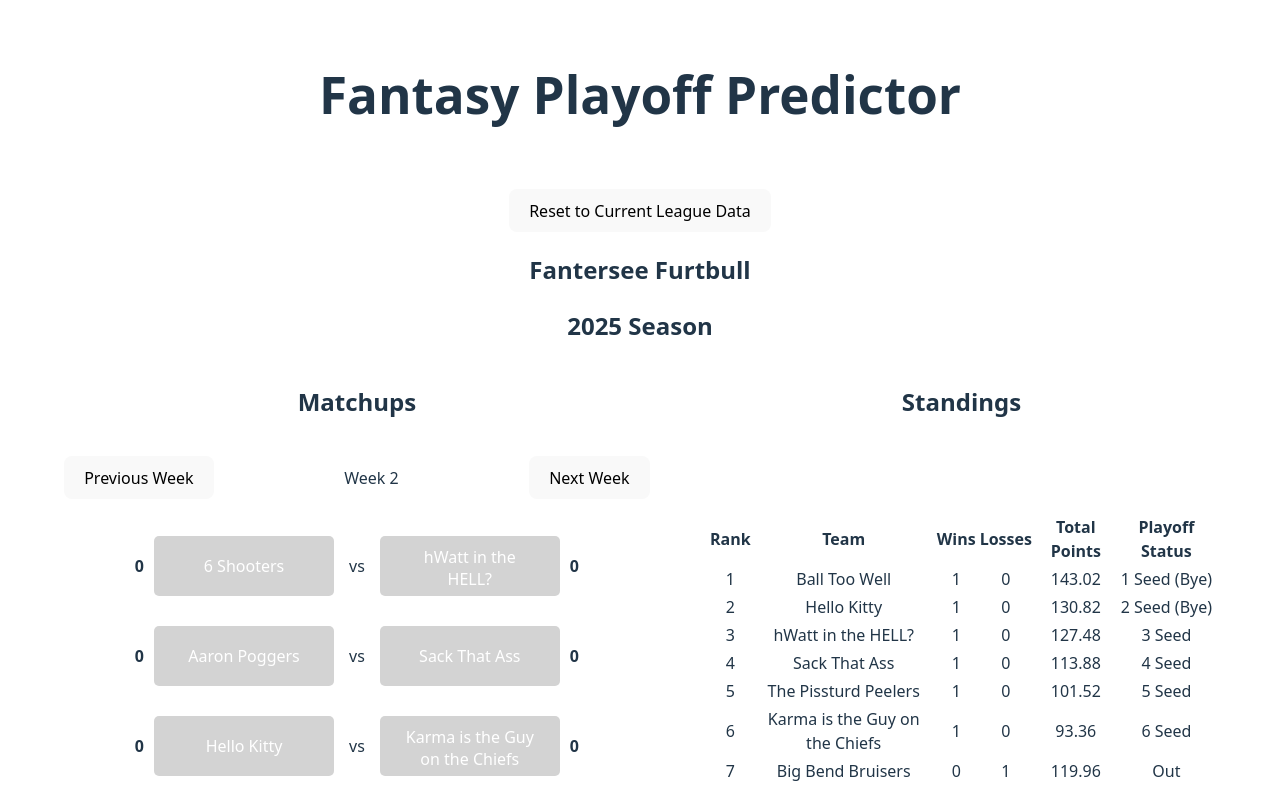
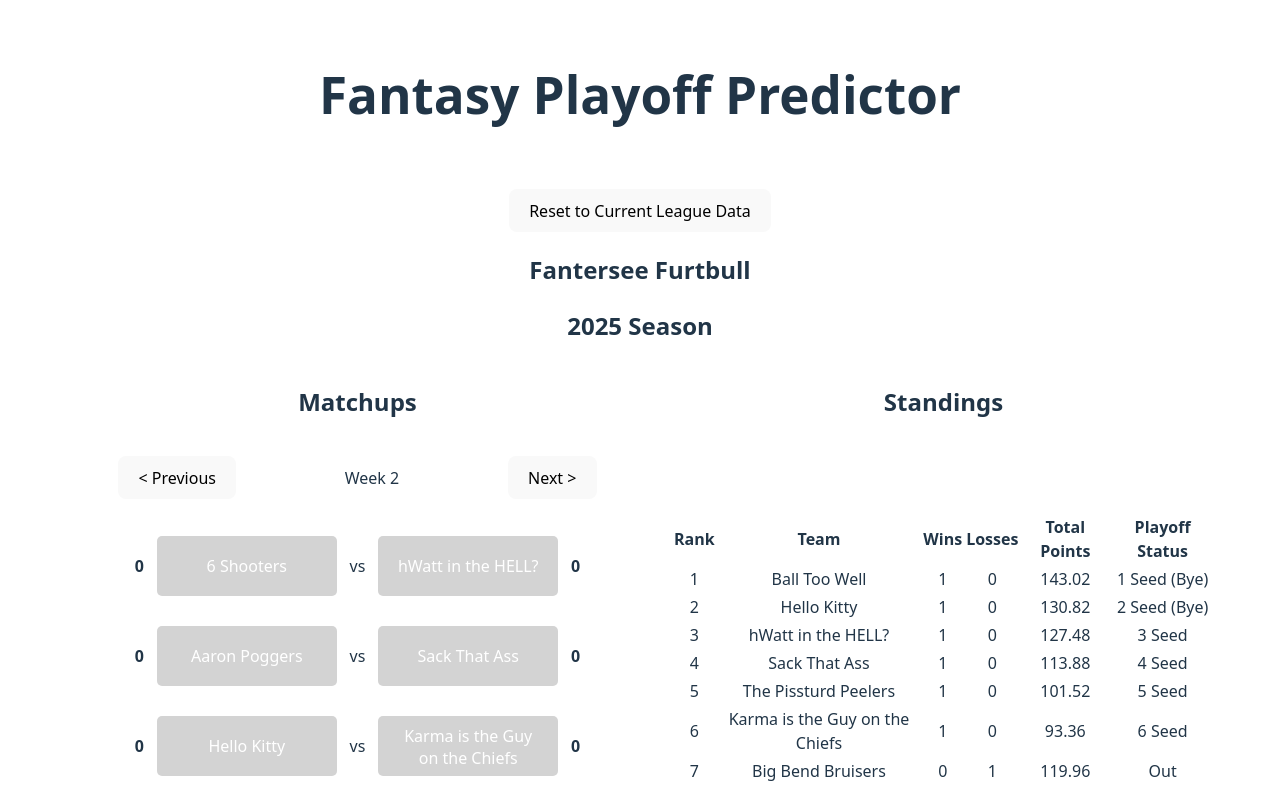
Before and after one commit to LeviGreen/fantasy-playoff-predictor, a React (Vite) app: page / in a window 1280 px wide. Shown: the top 791 px of the page. Built offline with nearby package versions, Linux system fonts and the light colour scheme.

Commit message:
add css styling to matchup component

```diff
--- a/src/App.jsx
+++ b/src/App.jsx
@@ -99,7 +99,7 @@ function App() {
 	}, [setTeams, setMatchups, setLeagueName, setCurrentWeek]);
 
 	const onReset = () => {
-		fetchLeagueData(setLeagueName, setCurrentWeek,setTeams, setMatchups);
+		fetchLeagueData(setLeagueName, setCurrentWeek, setTeams, setMatchups);
 	}
 
 	return (
@@ -111,11 +111,9 @@ function App() {
 		</button>
 		<h2>{leagueName}</h2>
 		<h2>2025 Season</h2>
-
 		{teams && matchups && (
 			<div className='matchups-standings-container'>
 				<Matchups currentWeek={currentWeek} matchups={matchups} setMatchups={setMatchups} teams={teams} updateTeamRecords={updateTeamRecords} rankTeams={rankTeams} />
-				<div style={{ width: '20px' }}></div>
 				<Standings rankedTeams={rankedTeams} updateTeamRecords={updateTeamRecords} rankTeams={rankTeams} />
 			</div>
 		)}
--- a/src/components/Matchups/index.css
+++ b/src/components/Matchups/index.css
@@ -1,6 +1,32 @@
+.week-selector-container {
+  display: flex;
+  justify-content: space-around;
+  align-items: center;
+  padding: 10px 0;
+}
+
 .score-box {
   display: flex;
   font-weight: bold;
   font-size: 1em;
   width: 70px;
 }
+
+.head-to-head-container {
+  display: flex;
+  justify-content: space-between;
+  align-items: center;
+  margin: 10px 0;
+  padding: 10px;
+  gap: 1vw;
+
+}
+
+.team-button {
+  color: white;
+  border: none;
+  border-radius: 5px;
+  cursor: pointer;
+  width: 180px;
+  height: 60px;
+}
--- a/src/components/Matchups/index.jsx
+++ b/src/components/Matchups/index.jsx
@@ -1,16 +1,5 @@
 import { useState } from 'react'
 import './index.css'
-
-const buttonStyles = {
-  color: 'white',
-  padding: '10px 20px',
-  border: 'none',
-  borderRadius: '5px',
-  cursor: 'pointer',
-  margin: '0 10px',
-  width: '180px',
-  height: '60px',
-};
 
 function Matchups({ currentWeek, matchups, setMatchups, teams }) {
 	const [selectedWeek, setSelectedWeek] = useState(currentWeek);
@@ -29,32 +18,26 @@ function Matchups({ currentWeek, matchups, setMatchups, teams }) {
 	return (
 	<div>
 		<h2>Matchups</h2>
-		<div style={{ display: 'flex', justifyContent: 'space-between', alignItems: 'center', padding: '10px 0' }}>
-			<button onClick={() => setSelectedWeek(selectedWeek - 1)} disabled={selectedWeek <= 1}>Previous Week</button>
-			<div style={{ width: '20px' }}></div>
+		<div className='week-selector-container'>
+			<button onClick={() => setSelectedWeek(selectedWeek - 1)} disabled={selectedWeek <= 1}>&lt; Previous</button>
 			<p>Week {selectedWeek}</p>
-			<div style={{ width: '20px' }}></div>
-			<button onClick={() => setSelectedWeek(selectedWeek + 1)} disabled={selectedWeek >= 14}>Next Week</button>
+			<button onClick={() => setSelectedWeek(selectedWeek + 1)} disabled={selectedWeek >= 14}>Next &gt;</button>
 		</div>
 
 		{ currentMatchups.map((matchup, index) => (
-		<div key={index} style={{ display: 'flex', justifyContent: 'center', alignItems: 'center', margin: '10px 0', padding: '10px' }}>
+		<div key={index} className='head-to-head-container'>
 			<div className='score-box'  style={{ justifyContent: 'flex-end' }}>{matchup.awayScore}</div>
 			<button
-				style={{
-					backgroundColor: matchup.winnerId == matchup.awayId ? 'green' : 'lightgray',
-					...buttonStyles
-				}}
+				className='team-button'
+				style={{ backgroundColor: matchup.winnerId == matchup.awayId ? 'green' : 'lightgray' }}
 				onClick={() => predictMatchup(matchup, matchup.awayId)}
 			>
 				{teams.find(team => team.id == matchup.awayId)?.name || matchup.awayId}
 			</button>
-			<span style={{ margin: '0 5px' }}>vs</span>
+			<span>vs</span>
 			<button
-				style={{
-					backgroundColor: matchup.winnerId == matchup.homeId ? 'green' : 'lightgray',
-					...buttonStyles
-				}}
+				className='team-button'
+				style={{ backgroundColor: matchup.winnerId == matchup.homeId ? 'green' : 'lightgray' }}
 				onClick={() => predictMatchup(matchup, matchup.homeId)}
 			>
 				{teams.find(team => team.id == matchup.homeId)?.name || matchup.homeId}
```
